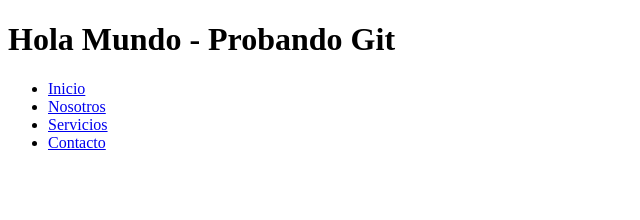
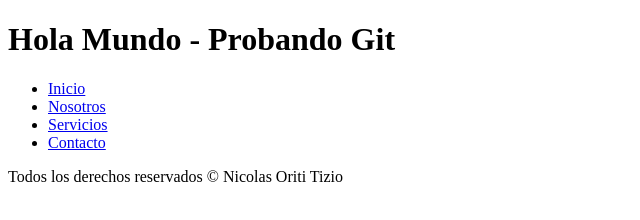
Before and after one commit to NicolasOriti/probando-git, a plain HTML site: page index.html in a window 1280 px wide. Shown: the whole page, without its empty margins (0-640 px from the left). Drawn offline with Linux system fonts and the light colour scheme.

Commit message:
Add Footer

```diff
--- a/index.html
+++ b/index.html
@@ -18,5 +18,9 @@
       </ul>
     </nav>
   </header>
+
+  <footer>
+    <p>Todos los derechos reservados &copy; Nicolas Oriti Tizio</p>
+  </footer>
 </body>
 </html>
```
